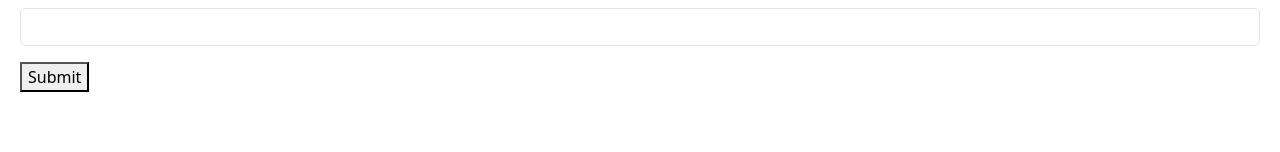
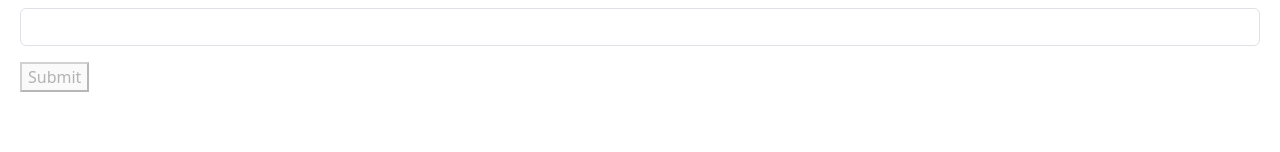
Before and after one commit to Jdubstep1357/React, a React (Vite) app: page / in a window 1280 px wide. Shown: the part 130-282 px from the top of the page. Built offline with nearby package versions, Linux system fonts and the light colour scheme.

Commit message:
9_Building_Form_Disabling_Submit_Button

```diff
--- a/src/components/Form.tsx
+++ b/src/components/Form.tsx
@@ -22,7 +22,7 @@ const Form = () => {
   const {
     register,
     handleSubmit,
-    formState: { errors },
+    formState: { errors, isValid },
     // FormData shapes form with checks
   } = useForm<FormData>({ resolver: zodResolver(schema) });
 
@@ -62,7 +62,8 @@ const Form = () => {
         />
         {errors.name && <p className="text-danger">{errors.age?.message}</p>}
       </div>
-      <button className="btn-primary" type="submit">
+      {/* disabled disables button unless valid */}
+      <button disabled={!isValid} className="btn-primary" type="submit">
         Submit
       </button>
     </form>
```
